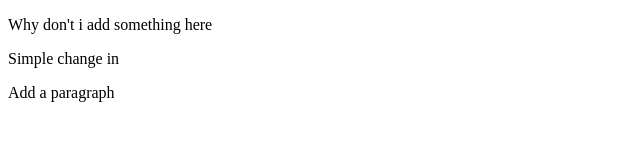
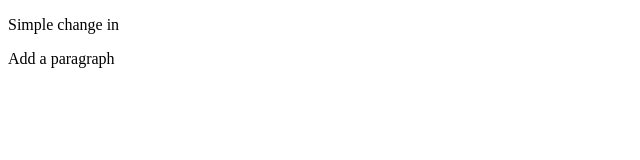
Before and after one commit to mollerjorge/git-playground, a website: page index.html in a window 1280 px wide. Shown: the whole page, without its empty margins (0-640 px from the left). Drawn offline with Linux system fonts and the light colour scheme.

```diff
--- a/index.html
+++ b/index.html
@@ -7,7 +7,7 @@
   <title>New branch Title</title>
 </head>
 <body>
-  <p>Why don't i add something here</p>
+
   <p>Simple change in </p>
   <p>Add a paragraph</p>
 </body>
```
